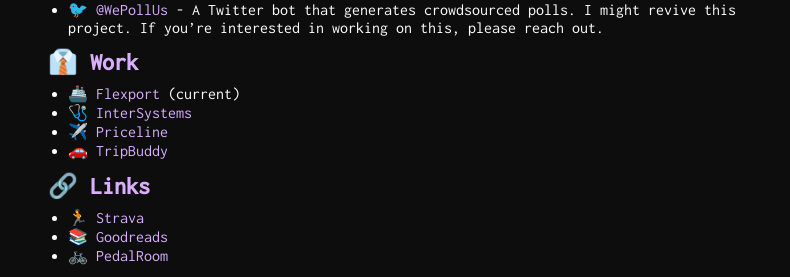
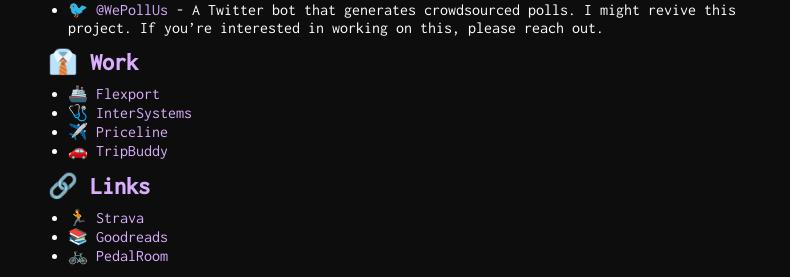
Before and after one commit to walkersutton/walkersutton.github.io, a Jekyll site: the page built from about.md, in a window 1280 px wide. Shown: the part 868-1145 px from the top of the page, without its empty margins (232-1022 px from the left). Built offline with Jekyll 4.4.1, drawn with Linux system fonts in a browser that asks for light colours.

```diff
--- a/about.md
+++ b/about.md
@@ -28,7 +28,7 @@ permalink: /about
 * 🐦 [@WePollUs](https://twitter.com/wepollus) - A Twitter bot that generates crowdsourced polls. I might revive this project. If you're interested in working on this, please reach out.
 
 ## 👔 Work
-* 🚢 [Flexport](https://www.flexport.com) (current)
+* 🚢 [Flexport](https://www.flexport.com)
 * 🩺 [InterSystems](https://www.intersystems.com)
 * ✈️ [Priceline](https://www.priceline.com)
 * 🚗 [TripBuddy](https://www.thetripbuddyapp.com)
```
